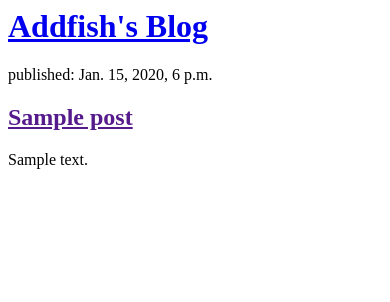
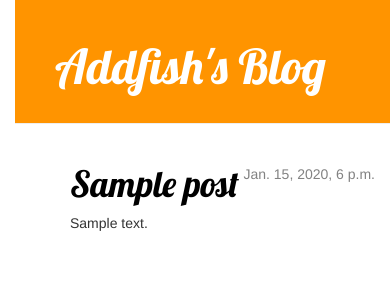
Before and after one commit to interstellarfrozenfish/my-first-blog, a Django app: page / in a window 390 px wide. Shown: the top 302 px of the page. Run offline with Django 5.2, Linux system fonts and the light colour scheme; tables that the repository leaves empty hold one stand-in row (values such as "Sample post"); some libraries are stand-ins or nearby versions.

Commit message:
Added view and template for detailed blog post as well as CSS for the site

```diff
--- /dev/null
+++ b/blog/static/css/blog.css
@@ -0,0 +1,56 @@
+h1 a {
+    color: #FCA205;
+    font-family: 'Lobster';
+}
+
+body {
+    padding-left: 15px
+}
+
+.page-header {
+    background-color: #ff9400;
+    margin-top: 0;
+    padding: 20px 20px 20px 40px;
+}
+
+.page-header h1, .page-header h1 a, .page-header h1 a:visited, .page-header h1 a:active {
+    color: #ffffff;
+    font-size: 36pt;
+    text-decoration: none;
+}
+
+.content {
+    margin-left: 40px;
+}
+
+h1, h2, h3, h4 {
+    font-family: 'Lobster', cursive;
+}
+
+.date {
+    float: right;
+    color: #828282;
+}
+
+.save {
+    float: right;
+}
+
+.post-form textarea, .post-form input {
+    width: 100%;
+}
+
+.top-menu, .top-menu:hover, .top-menu:visited {
+    color: #ffffff;
+    float: right;
+    font-size: 26pt;
+    margin-right: 20px;
+}
+
+.post {
+    margin-bottom: 70px;
+}
+
+.post h1 a, .post h1 a:visited {
+    color: #000000;
+}
--- /dev/null
+++ b/blog/templates/blog/base.html
@@ -0,0 +1,23 @@
+{% load static %}
+<html>
+    <head>
+        <title>Addfish's blog</title>
+        <link rel="stylesheet" href="//maxcdn.bootstrapcdn.com/bootstrap/3.2.0/css/bootstrap.min.css">
+        <link rel="stylesheet" href="//maxcdn.bootstrapcdn.com/bootstrap/3.2.0/css/bootstrap-theme.min.css">
+        <link rel="stylesheet" href="{% static 'css/blog.css' %}">
+         <link href="//fonts.googleapis.com/css?family=Lobster&subset=latin,latin-ext" rel="stylesheet" type="text/css">
+    </head>
+    <body>
+        <div class="page-header">
+            <h1><a href="/">Addfish's Blog</a></h1>
+        </div>
+        <div class="content container">
+            <div class="row">
+                <div class="col-md-8">
+                {% block content %}
+                {% endblock %}
+                </div>
+            </div>
+        </div>
+    </body>
+</html>
--- a/blog/templates/blog/post_list.html
+++ b/blog/templates/blog/post_list.html
@@ -1,19 +1,14 @@
-<html>
-    <head>
-        <title>Addfish's blog</title>
-    </head>
-    <body>
-        <div>
-            <h1><a href="/">Addfish's Blog</a></h1> {# Your blog title #}
+{% extends 'blog/base.html' %}
+{% load static %} {# Although static is loaded in base.html, it's good practice to load it again if you use it directly #}
+
+{% block content %}
+    {% for post in posts %}
+        <div class="post">
+            <div class="date">
+                {{ post.published_date }}
+            </div>
+            <h1><a href="{% url 'post_detail' pk=post.pk %}">{{ post.title }}</a></h1>
+            <p>{{ post.text|linebreaksbr }}</p>
         </div>
-
-        {% for post in posts %} {# Loop through each post object passed from the view #}
-            <div>
-                <p>published: {{ post.published_date }}</p> {# Display the actual published date from the post object #}
-                <h2><a href="">{{ post.title }}</a></h2> {# Display the actual title from the post object #}
-                <p>{{ post.text|linebreaksbr }}</p> {# Display the actual text from the post object, with line breaks converted #}
-            </div>
-        {% endfor %}
-
-    </body>
-</html>
+    {% endfor %}
+{% endblock %}
--- a/blog/urls.py
+++ b/blog/urls.py
@@ -1,6 +1,7 @@
-from django.urls import path
+from django.urls import path, re_path
 from . import views
 
 urlpatterns = [
     path('', views.post_list, name='post_list'),
+    re_path(r'^post/(?P<pk>[0-9]+)/$', views.post_detail, name='post_detail'),
 ]
--- a/blog/views.py
+++ b/blog/views.py
@@ -1,4 +1,4 @@
-from django.shortcuts import render
+from django.shortcuts import render, get_object_or_404
 from django.utils import timezone
 from .models import Post
 
@@ -6,3 +6,7 @@ def post_list(request):
     posts = Post.objects.filter(published_date__lte=timezone.now()).order_by('published_date')
     return render(request, 'blog/post_list.html', {'posts': posts})
 # Create your views here.
+
+def post_detail(request, pk):
+    post = get_object_or_404(Post, pk=pk)
+    return render(request, 'blog/post_detail.html', {'post': post})
--- a/mysite/settings.py
+++ b/mysite/settings.py
@@ -9,7 +9,7 @@ https://docs.djangoproject.com/en/5.2/topics/settings/
 For the full list of settings and their values, see
 https://docs.djangoproject.com/en/5.2/ref/settings/
 """
-
+import os
 from pathlib import Path
 
 # Build paths inside the project like this: BASE_DIR / 'subdir'.
@@ -117,7 +117,7 @@ USE_TZ = True
 # https://docs.djangoproject.com/en/5.2/howto/static-files/
 
 STATIC_URL = 'static/'
-STATIC_ROOT = BASE_DIR / 'static'
+STATIC_ROOT = os.path.join(BASE_DIR, 'staticfiles')
 
 # Default primary key field type
 # https://docs.djangoproject.com/en/5.2/ref/settings/#default-auto-field
```
Also changed, not shown: blog/templates/blog/post_detail.html (added, +13 -0 lines).
